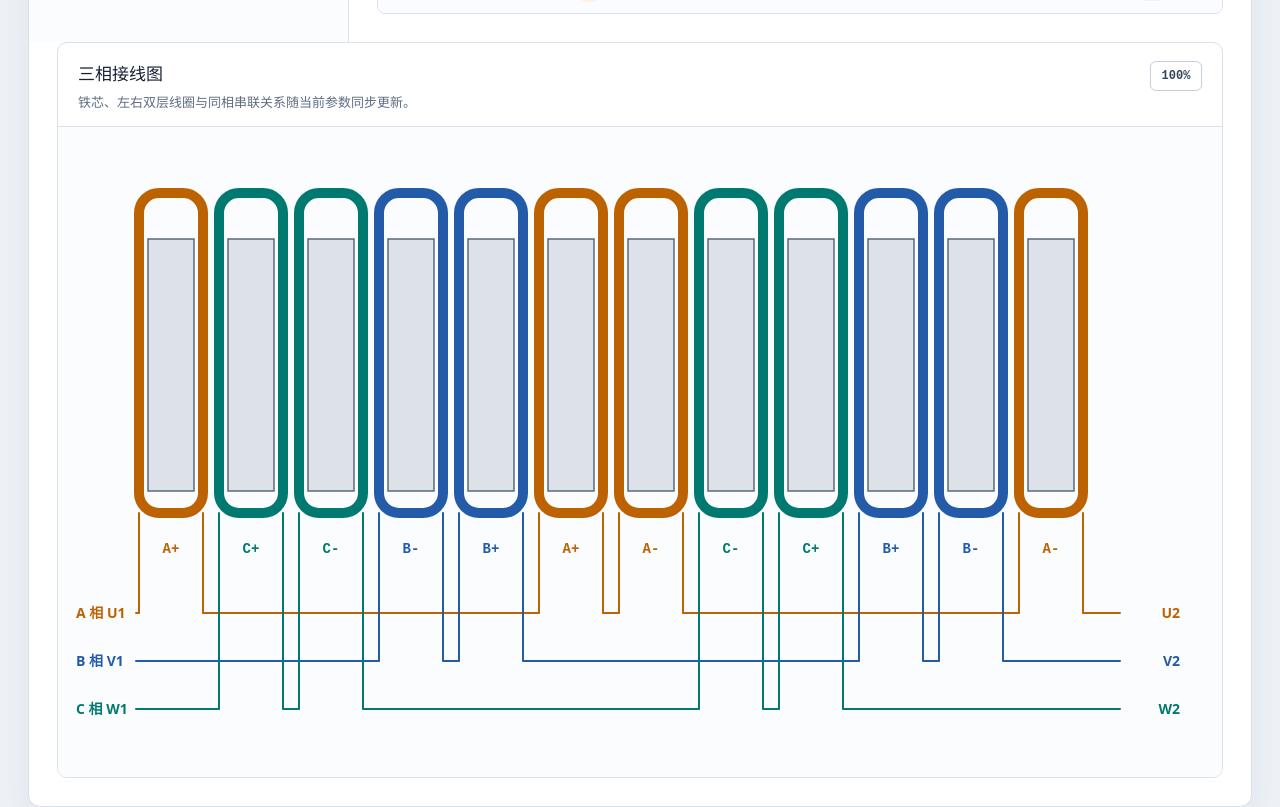
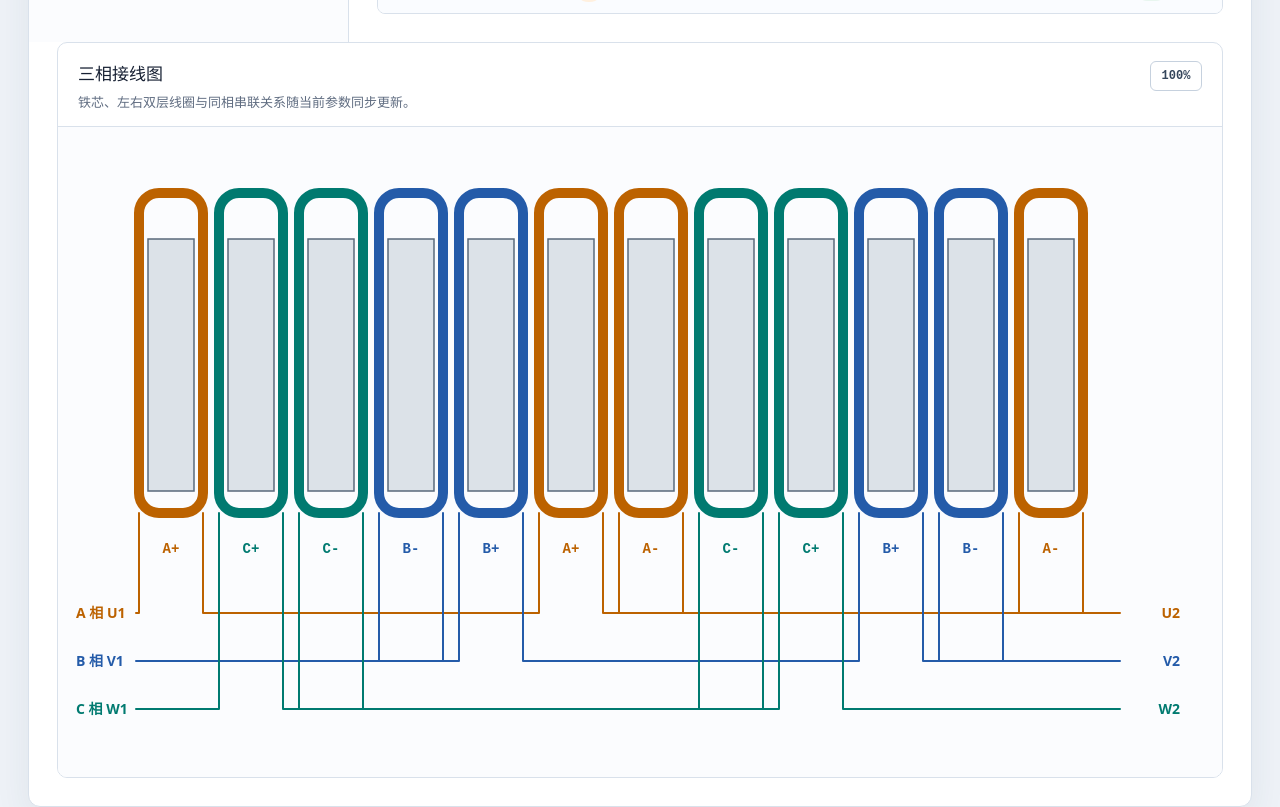
Before and after one commit to Jasonking-hub/three-phase-winding-generator, a Next.js app: page / in a window 1280 px wide. Shown: the part 860-1667 px from the top of the page. Built offline with nearby package versions, Linux system fonts and the light colour scheme.

Commit message:
Respect coil polarity in series routes

```diff
--- a/app/WindingDiagram.tsx
+++ b/app/WindingDiagram.tsx
@@ -5,6 +5,7 @@ import {
   DIAGRAM_COIL_STROKE_WIDTH,
   DIAGRAM_TOOTH_PITCH,
   DIAGRAM_TOOTH_WIDTH,
+  buildSeriesRoute,
   buildWindingDiagramModel,
   diagramScaleFromWheel,
   fixedCoilGeometry,
@@ -61,35 +62,6 @@ type CoilGeometry = {
   topY: number;
   bottomY: number;
 };
-
-function serialRoute(
-  coils: WindingRow[],
-  geometryByCoil: Map<number, CoilGeometry>,
-  routeY: number,
-  width: number,
-) {
-  if (coils.length === 0) return "";
-
-  const first = geometryByCoil.get(coils[0].coil);
-  const last = geometryByCoil.get(coils[coils.length - 1].coil);
-  if (!first || !last) return "";
-
-  const sections = [`M 78 ${routeY} H ${first.leftX} V ${first.bottomY}`];
-
-  for (let index = 0; index < coils.length - 1; index += 1) {
-    const current = geometryByCoil.get(coils[index].coil);
-    const next = geometryByCoil.get(coils[index + 1].coil);
-    if (!current || !next) continue;
-    sections.push(
-      `M ${current.rightX} ${current.bottomY} V ${routeY} H ${next.leftX} V ${next.bottomY}`,
-    );
-  }
-
-  sections.push(
-    `M ${last.rightX} ${last.bottomY} V ${routeY} H ${width - 78}`,
-  );
-  return sections.join(" ");
-}
 
 export default function WindingDiagram({ winding }: { winding: WindingResult }) {
   const viewportRef = useRef<HTMLDivElement>(null);
@@ -243,11 +215,12 @@ export default function WindingDiagram({ winding }: { winding: WindingResult })
                   <g key={group.phase} style={{ color: stroke }}>
                     <path
                       className="diagram-series-line"
-                      d={serialRoute(
+                      d={buildSeriesRoute(
                         group.coils,
                         geometryByCoil,
                         routeY,
-                        naturalWidth,
+                        78,
+                        naturalWidth - 78,
                       )}
                     />
                     <text className="diagram-phase-label" x="18" y={routeY + 5}>
--- a/app/winding.js
+++ b/app/winding.js
@@ -20,6 +20,52 @@ export function fixedCoilGeometry(slotIndex, coreStart) {
     topY: DIAGRAM_COIL_TOP,
     bottomY: DIAGRAM_COIL_BOTTOM,
   };
+}
+
+export function coilConnectionEndpoints(coil, geometry) {
+  return coil.polarity === "-"
+    ? { entryX: geometry.rightX, exitX: geometry.leftX }
+    : { entryX: geometry.leftX, exitX: geometry.rightX };
+}
+
+export function buildSeriesRoute(
+  coils,
+  geometryByCoil,
+  routeY,
+  startX,
+  endX,
+) {
+  if (coils.length === 0) return "";
+
+  const firstGeometry = geometryByCoil.get(coils[0].coil);
+  const lastGeometry = geometryByCoil.get(coils[coils.length - 1].coil);
+  if (!firstGeometry || !lastGeometry) return "";
+
+  const first = coilConnectionEndpoints(coils[0], firstGeometry);
+  const sections = [
+    `M ${startX} ${routeY} H ${first.entryX} V ${firstGeometry.bottomY}`,
+  ];
+
+  for (let index = 0; index < coils.length - 1; index += 1) {
+    const currentGeometry = geometryByCoil.get(coils[index].coil);
+    const nextGeometry = geometryByCoil.get(coils[index + 1].coil);
+    if (!currentGeometry || !nextGeometry) continue;
+
+    const current = coilConnectionEndpoints(coils[index], currentGeometry);
+    const next = coilConnectionEndpoints(coils[index + 1], nextGeometry);
+    sections.push(
+      `M ${current.exitX} ${currentGeometry.bottomY} V ${routeY} H ${next.entryX} V ${nextGeometry.bottomY}`,
+    );
+  }
+
+  const last = coilConnectionEndpoints(
+    coils[coils.length - 1],
+    lastGeometry,
+  );
+  sections.push(
+    `M ${last.exitX} ${lastGeometry.bottomY} V ${routeY} H ${endX}`,
+  );
+  return sections.join(" ");
 }
 
 export function positiveModulo(value, divisor) {
```
Also changed, not shown: 1 other file (tests, documents, lock files or other folders).
